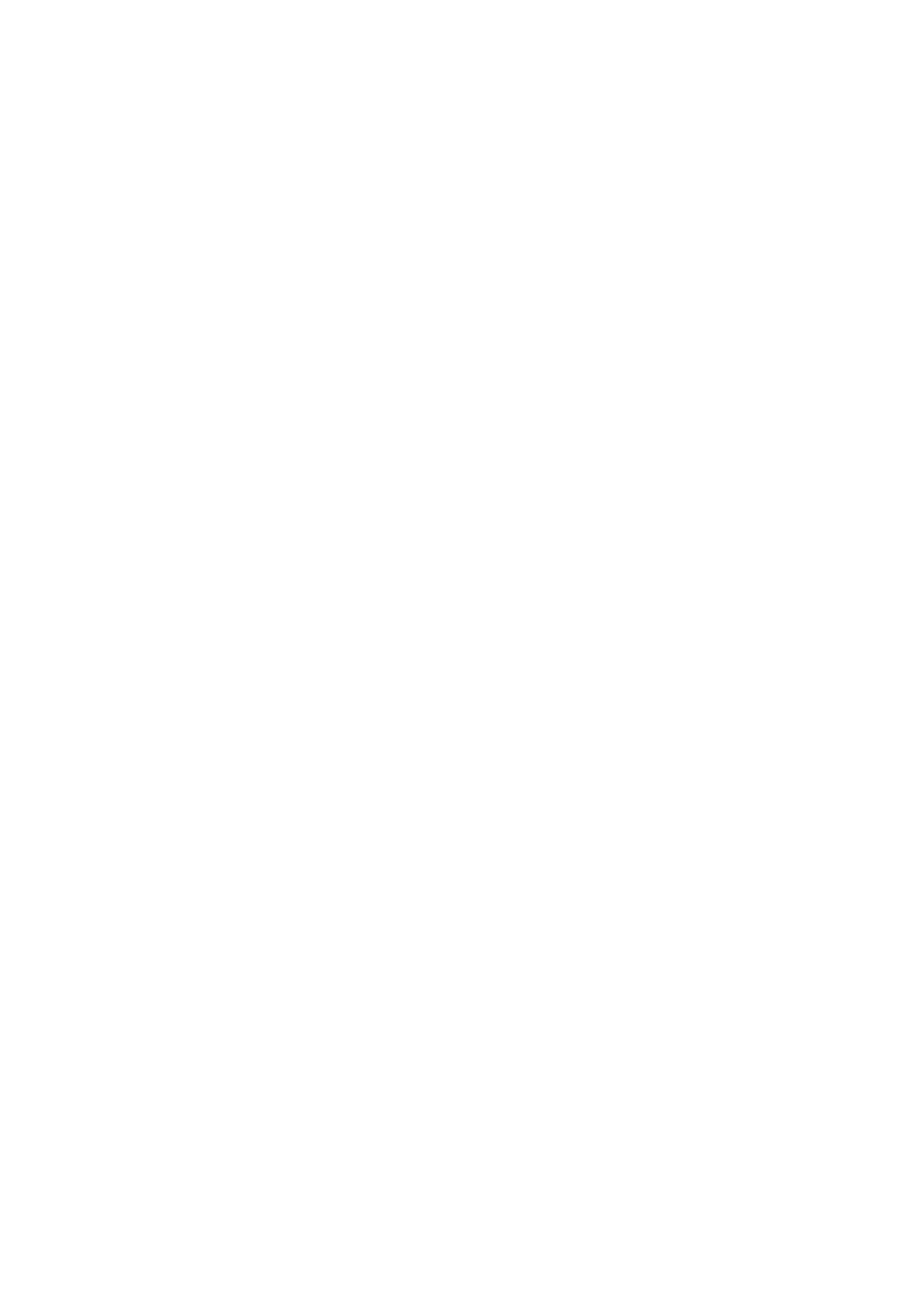
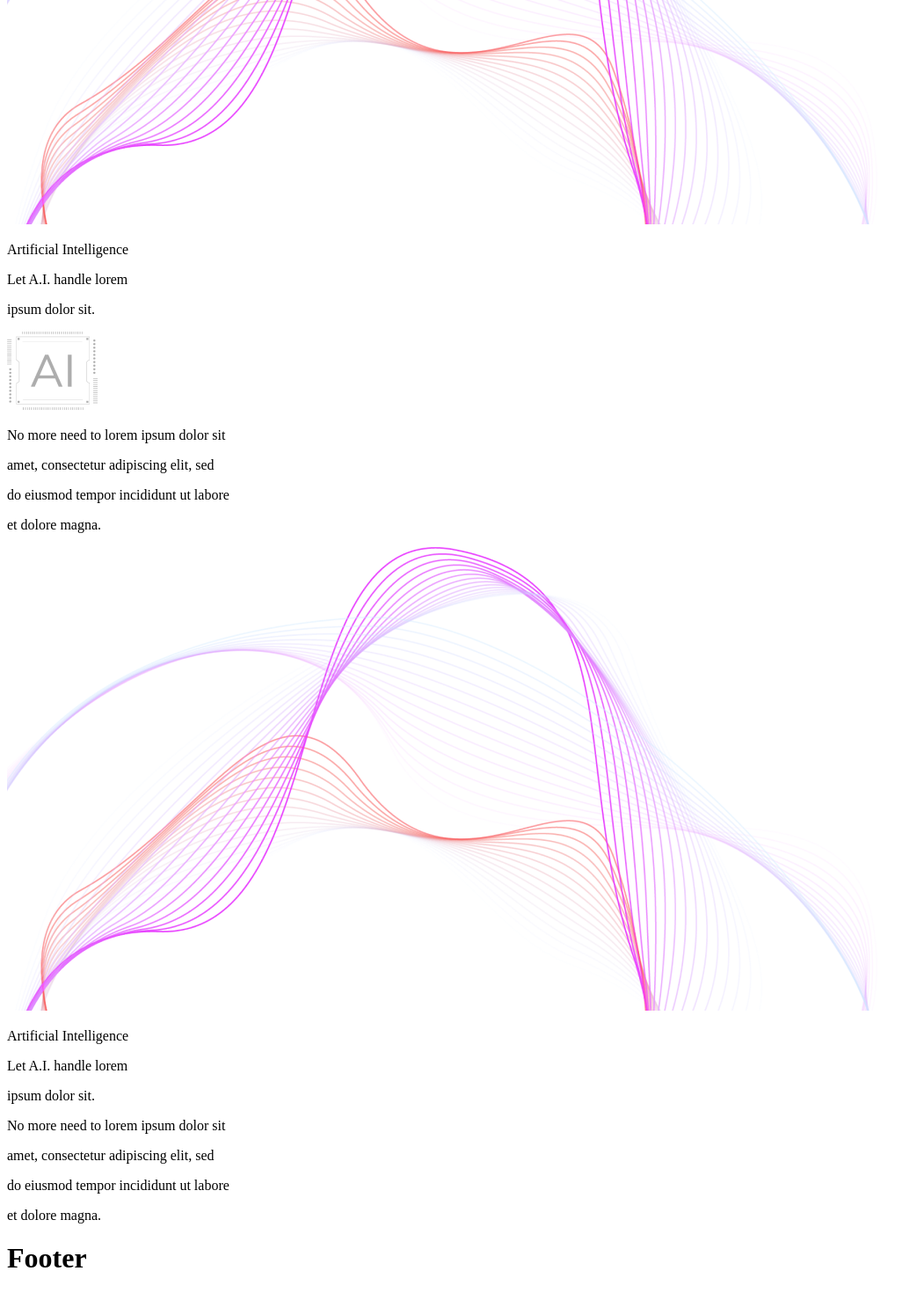
Before and after one commit to sookwalinga/piclab, a Next.js app: page / in a window 1280 px wide. Shown: the part 1267-2737 px from the top of the page at 88% size, without its empty margins (0-1043 px from the left). Before the commit the page ends 1074 px from the top, so only its background shows below. Built offline with nearby package versions, Linux system fonts and the light colour scheme.

Commit message:
Complete section 2

```diff
--- a/pages/index.js
+++ b/pages/index.js
@@ -7,13 +7,14 @@ import { faSignInAlt } from '@fortawesome/free-solid-svg-icons';
 
 export default function Home() {
   return (
-    <div className='flex flex-col items-center justify-center min-h-screen py-2 bg-gradient-to-r from-primary to-secondary font-Inter text-white'>
+    <div className='flex flex-col items-center justify-center min-h-screen py-2 bg-gradient-to-r from-primary via-blue-900 to-secondary font-Inter text-white'>
       <Head>
         <title>Home</title>
         <link rel='icon' href='/favicon.ico' />
       </Head>
 
-      <main className='flex flex-row  w-full'>
+      <main className='flex flex-col  w-full'>
+        <div className='flex flex-row  w-full'>
           <div className='flex-2 px-20 pt-20'>
             <div className='flex flex-row  w-full pb-36 '>
               <Image
@@ -34,11 +35,12 @@ export default function Home() {
             <p className='text-3xl'>for everyone.</p>
             <p className='pt-20 mr-8'>
               <div className='border-l-2  border-black-500 h-20 w-72 text-sm'>
-              {' '}
                 <div className='ml-8'>
-                <span className='font-bold'>Organize, transform, & serve</span>
-                your entire photo library. The perfect image management app for
-                freelancers, organizations & web developers.
+                  <span className='font-bold mr-1'>
+                    Organize, transform, & serve
+                  </span>
+                  your entire photo library. The perfect image management app
+                  for freelancers, organizations & web developers.
                 </div>
               </div>
             </p>
@@ -50,7 +52,7 @@ export default function Home() {
               alt='image'
             />
           </div>
-        <div className='fixed bottom-0 mb-2 bg-white rounded-lg justify-evenly flex w-full p-2'>
+          <div className='fixed bottom-0  mb-2 bg-white rounded-lg justify-evenly flex w-full p-2 z-10'>
             <div className='text-black pr-56'>
               <form
                 action='
@@ -90,6 +92,87 @@ export default function Home() {
               <span className='pl-2'> Sign In</span>
             </button>
           </div>
+        </div>
+        <div className='flex flex-row  w-full bg-gradient-to-r from-black to-blue-900 pt-20'>
+          <img
+            className='w-screen shadow rounded max-w-20 h-screen align-middle border-none pr-72'
+            src='/asset2.png'
+            alt='image'
+          />
+          <div className='sticky bottom-0 right-20 mb-0 bg-white rounded-lg justify-evenly pr-10 pl-10 pt-8'>
+            <div>
+              <p className='text-gray-400 whitespace-nowrap '>
+                Artificial Intelligence
+              </p>
+            </div>
+            <div className='text-4xl font-medium'>
+              <p className='text-gray-600 whitespace-nowrap pt-10 '>
+                Let <span className='text-pink-600'>A.I.</span> handle lorem
+              </p>
+              <p className='text-gray-600 whitespace-nowrap'>
+                ipsum dolor sit.
+              </p>
+            </div>
+            <img
+              className='w-36 shadow rounded h-auto align-middle border-none mx-auto my-20'
+              src='/ai.png'
+              alt='image'
+            />
+
+            <div className='text-2xl font-normal'>
+              <p className='text-gray-400 whitespace-nowrap'>
+                <span className='text-gray-600'> No more need to </span> lorem ipsum dolor sit
+              </p>
+              <p className='text-gray-400 whitespace-nowrap'>
+                amet, consectetur adipiscing elit, sed
+              </p>
+              <p className='text-gray-400 whitespace-nowrap'>
+                do eiusmod tempor incididunt ut labore
+              </p>
+              <p className='text-gray-400 whitespace-nowrap'>
+                et dolore magna.
+              </p>
+            </div>
+          </div>
+        </div>
+        <div className='flex flex-row  w-full bg-gradient-to-r from-primary to-secondary pt-20'>
+          <img
+            className='w-screen shadow rounded max-w-20 h-screen align-middle border-none pr-72'
+            src='/asset2.png'
+            alt='image'
+          />
+          <div className='sticky bottom-0 right-20 mb-0 bg-white rounded-lg justify-evenly pr-10 pl-10 pt-8'>
+            <div>
+              <p className='text-gray-400 whitespace-nowrap '>
+                Artificial Intelligence
+              </p>
+            </div>
+            <div className='text-4xl font-medium'>
+              <p className='text-gray-600 whitespace-nowrap pt-10 '>
+                Let <span className='text-pink-600'>A.I.</span> handle lorem
+              </p>
+              <p className='text-gray-600 whitespace-nowrap'>
+                ipsum dolor sit.
+              </p>
+            </div>
+
+            <div className='text-2xl font-normal'>
+              <p className='text-gray-400 whitespace-nowrap'>
+                <span className='text-gray-600'> No more need to </span> lorem ipsum dolor sit
+              </p>
+              <p className='text-gray-400 whitespace-nowrap'>
+                amet, consectetur adipiscing elit, sed
+              </p>
+              <p className='text-gray-400 whitespace-nowrap'>
+                do eiusmod tempor incididunt ut labore
+              </p>
+              <p className='text-gray-400 whitespace-nowrap'>
+                et dolore magna.
+              </p>
+            </div>
+          </div>
+        </div>
+
       </main>
 
       <footer className='flex items-center justify-center w-full h-24 border-t'>
```
Also changed, not shown: public/ai.png (added), public/asset2.png (added). Lines whose indentation alone changed are shown as unchanged.
